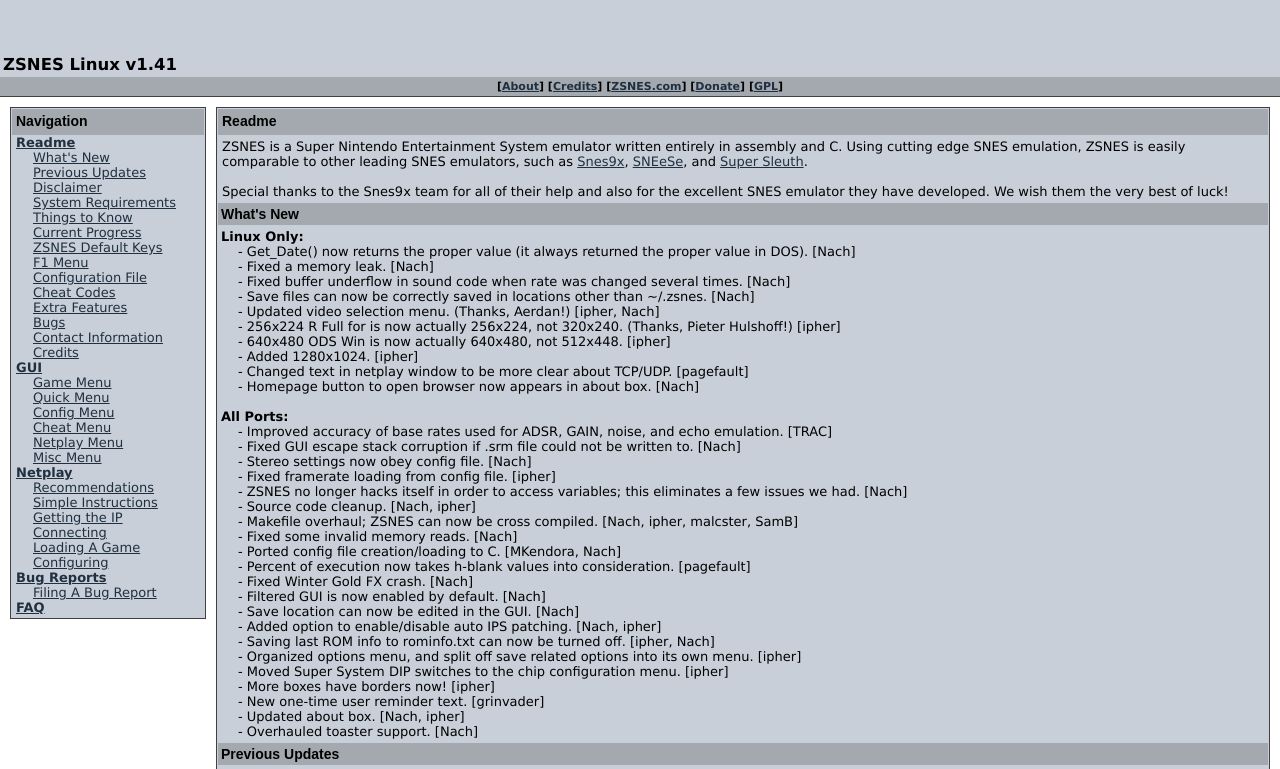
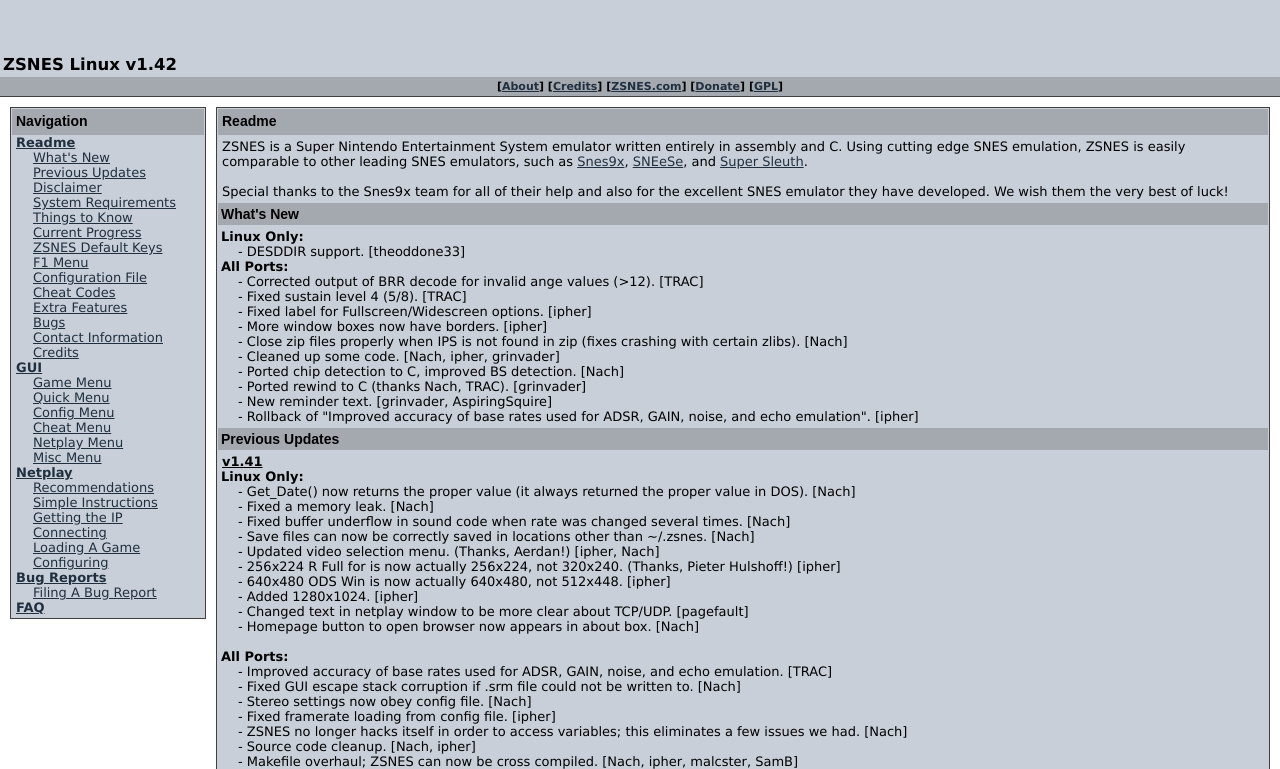
Before and after one commit to xyproto/zsnes, a plain HTML site: page docs/Linux/readme.htm in a window 1280 px wide. Shown: the part 31-800 px from the top of the page. Drawn offline with Linux system fonts and the light colour scheme.

Commit message:
Linux doc update.
git-svn-id: https://svn.zsnes.com/rep/zsnes/trunk@2010 8cdf4848-9e13-0410-98e6-c9478ff1fb58

```diff
--- a/docs/Linux/readme.htm
+++ b/docs/Linux/readme.htm
@@ -2,7 +2,7 @@
 
 <html xmlns="http://www.w3.org/1999/xhtml" xml:lang="en">
 <head>
-  <title>ZSNES Documentation - Linux v1.41 - Readme</title>
+  <title>ZSNES Documentation - Linux v1.42 - Readme</title>
 
   <link rel="stylesheet" type="text/css" href="style.css" />
 </head>
@@ -12,7 +12,7 @@
 <div id="header">
   <h1><img src="images/zsneslogo.png" /></h1>
   <div id="header_oslogo"><img src="images/linuxlogo.png" /></div>
-  <h2>ZSNES Linux v1.41</h2>
+  <h2>ZSNES Linux v1.42</h2>
 </div>
 
 <div id="header_nav">
@@ -80,6 +80,30 @@
   <div class="content_body">
     <ul>
       <li><span class="list_head">Linux Only:</span></li>
+      <li>- DESDDIR support. [theoddone33]</li>
+    </ul>
+    <ul>
+      <li><span class="list_head">All Ports:</span></li>
+      <li>- Corrected output of BRR decode for invalid ange values (>12). [TRAC]</li>
+      <li>- Fixed sustain level 4 (5/8). [TRAC]</li>
+      <li>- Fixed label for Fullscreen/Widescreen options. [ipher]</li>
+      <li>- More window boxes now have borders. [ipher]</li>
+      <li>- Close zip files properly when IPS is not found in zip (fixes crashing with certain zlibs). [Nach]</li>
+      <li>- Cleaned up some code. [Nach, ipher, grinvader]</li>
+      <li>- Ported chip detection to C, improved BS detection. [Nach]</li>
+      <li>- Ported rewind to C (thanks Nach, TRAC). [grinvader]</li>
+      <li>- New reminder text. [grinvader, AspiringSquire]</li>
+      <li>- Rollback of "Improved accuracy of base rates used for ADSR, GAIN, noise, and echo emulation". [ipher]</li>
+    </ul>
+    <a id="previous_updates"></a>
+  </div>
+
+  <h2>Previous Updates</h2>
+
+  <div class="content_body">
+    <span class="previous_version_number">v1.41</span>
+    <ul>
+      <li><span class="list_head">Linux Only:</span></li>
       <li>- Get_Date() now returns the proper value (it always returned the proper value in DOS). [Nach]</li>
       <li>- Fixed a memory leak. [Nach]</li>
       <li>- Fixed buffer underflow in sound code when rate was changed several times. [Nach]</li>
@@ -116,10 +140,7 @@
       <li>- Updated about box. [Nach, ipher]</li>
       <li>- Overhauled toaster support. [Nach]
      </ul>
-    <a id="previous_updates"></a>
   </div>
-
-  <h2>Previous Updates</h2>
 
   <div class="content_body">
     <span class="previous_version_number">v1.40</span>
```
Also changed, not shown: docs/Linux/about.htm (+2 -2 lines), docs/Linux/bugs.htm (+2 -2 lines), docs/Linux/credits.htm (+2 -2 lines), docs/Linux/faq.htm (+2 -2 lines), docs/Linux/gui.htm (+2 -2 lines), docs/Linux/netplay.htm (+2 -2 lines).
